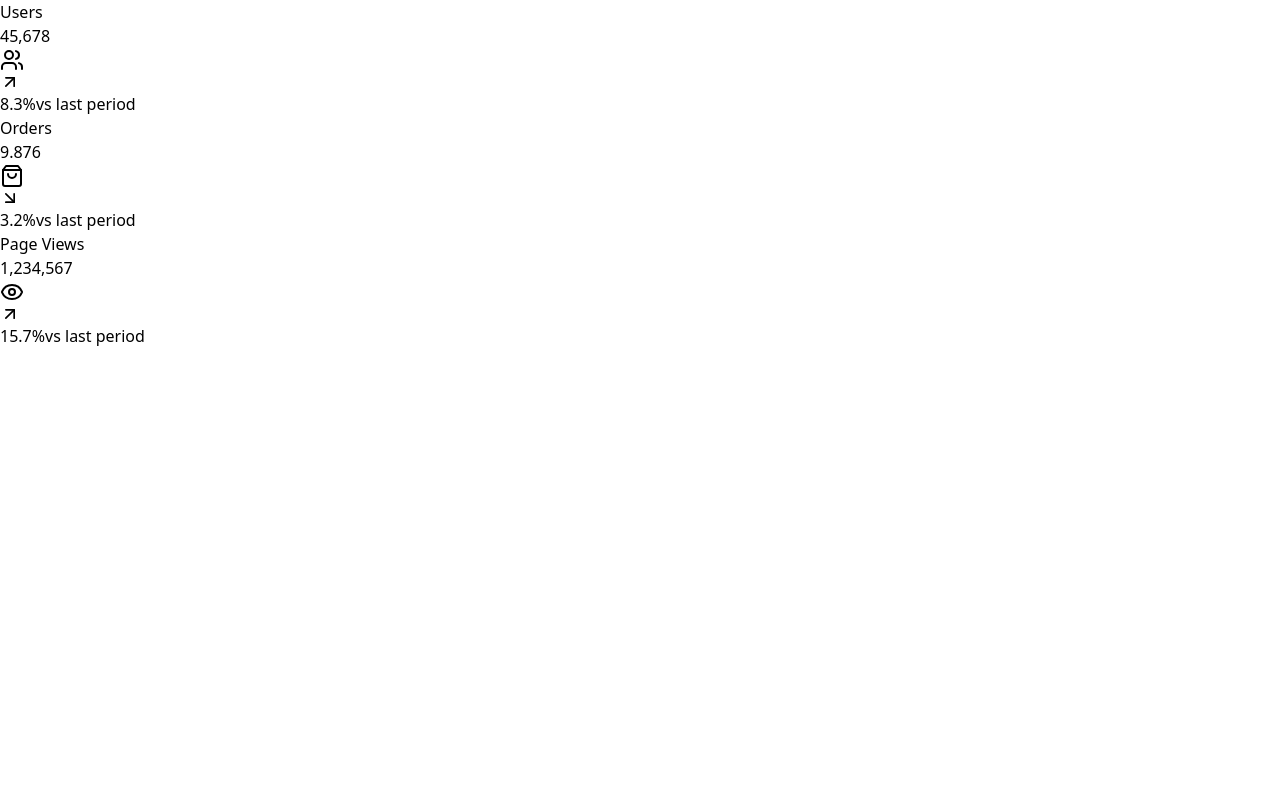
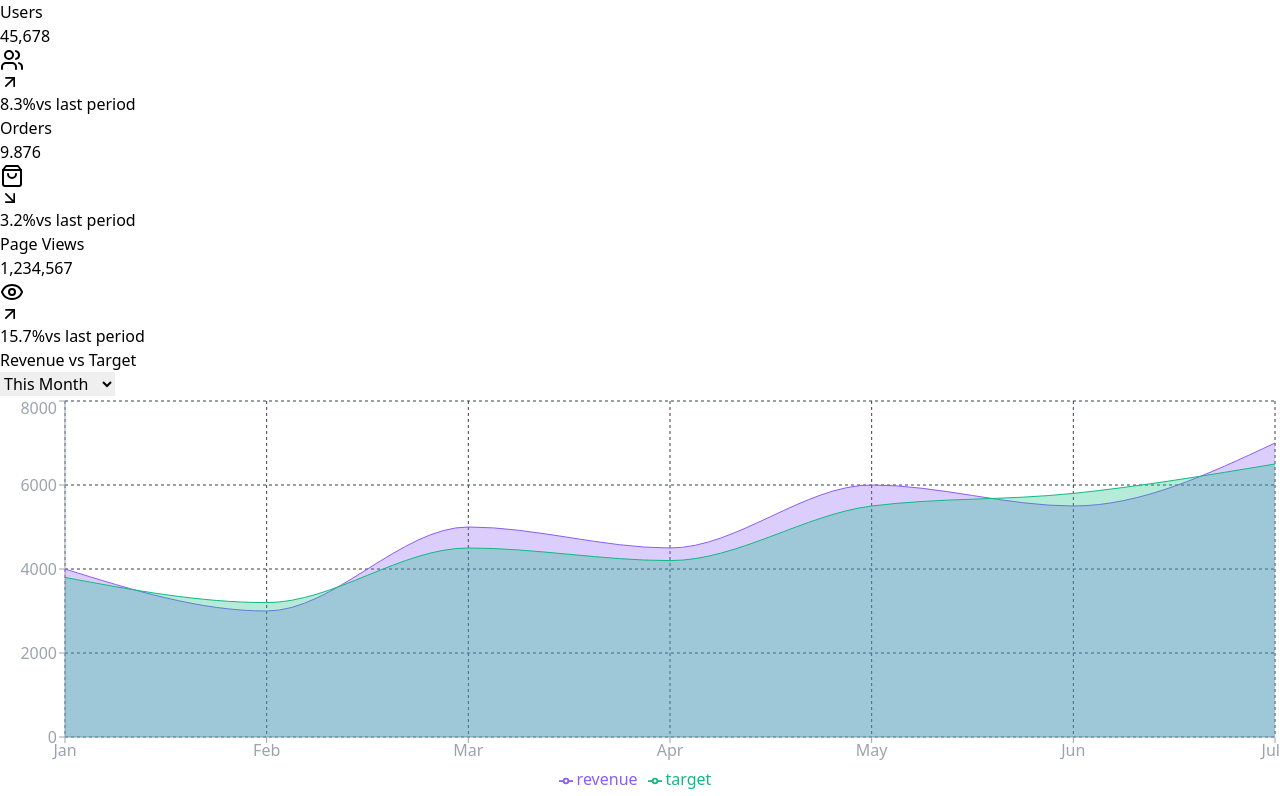
Before and after one commit to nicholasndolo/react-admin-dashboard, a React (Vite) app: page /analytics in a window 1280 px wide. Shown: the part 478-1274 px from the top of the page. Before the commit the page ends 826 px from the top, so only its background shows below. Built offline with nearby package versions, Linux system fonts and the light colour scheme.

Commit message:
feat: RevenueChart component

```diff
--- /dev/null
+++ b/src/components/analytics/RevenueChart.jsx
@@ -0,0 +1,60 @@
+import { useState } from 'react'
+import { motion } from 'framer-motion'
+import { AreaChart, Area, XAxis, YAxis, CartesianGrid, Tooltip, Legend, ResponsiveContainer } from 'recharts'
+
+const REVENUE_DATA = [
+  { month: 'Jan', revenue: 4000, target: 3800 },
+  { month: 'Feb', revenue: 3000, target: 3200 },
+  { month: 'Mar', revenue: 5000, target: 4500 },
+  { month: 'Apr', revenue: 4500, target: 4200 },
+  { month: 'May', revenue: 6000, target: 5500 },
+  { month: 'Jun', revenue: 5500, target: 5800 },
+  { month: 'Jul', revenue: 7000, target: 6500 },
+]
+const RevenueChart = () => {
+  const [selectedTimeRange, setSelectedTimeRange] = useState('This Month')
+  return (
+    <motion.div
+      className='bg-gray-800 bg-opacity-50 backdrop-filter backdrop-blur-lg shadow-lg rounded-xl p-6 border border-gray-700 mb-8'
+      initial={{ opacity: 0, y: 20 }}
+      animate={{ opacity: 1, y: 0 }}
+      transition={{ delay: 0.2 }}
+    >
+      <div className='flex justify-between items-center mb-6'>
+        <h2>Revenue vs Target</h2>
+        <select
+          className='bg-gray-700 text-white rounded-md px-3 py-1 focus:outline-none focus:ring-2 focus:ring-blue-500'
+          value={selectedTimeRange}
+          onChange={(e)=>setSelectedTimeRange(e.target.value)}
+        >
+          <option>This Week</option>
+          <option>This Month</option>
+          <option>This Quarter</option>
+          <option>This Year</option>
+        </select>
+      </div>
+      <div style={{ width: '100%', height: 400 }}>
+        <ResponsiveContainer>
+          <AreaChart data={REVENUE_DATA}>
+          <CartesianGrid strokeDasharray='3 3' stroke='#374151'/>
+          <XAxis dataKey='month' stroke='#9CA3AF'/>
+          <YAxis stroke='#9CA3AF'/>
+          <Tooltip
+            contentStyle={{
+              backgroundColor: 'rgba(31, 41, 55, 0.8)',
+              borderColor: '#485563'
+            }}
+            itemStyle={{ color: '#E5E7EB'}}
+          />
+          <Legend/>
+          <Area type='monotone' dataKey='revenue' stroke='#8B5CF6' fill='#8B5CF6' fillOpacity={0.3}/>
+          <Area type='monotone' dataKey='target' stroke='#10B981' fill='#10B981' fillOpacity={0.3}/>
+          </AreaChart>
+        </ResponsiveContainer>
+      </div>
+
+    </motion.div>
+  )
+}
+
+export default RevenueChart
--- a/src/pages/AnalyticsPage.jsx
+++ b/src/pages/AnalyticsPage.jsx
@@ -1,6 +1,7 @@
 import React from 'react'
 import Header from '../components/common/Header';
 import OverviewCards from '../components/analytics/OverviewCards';
+import RevenueChart from '../components/analytics/RevenueChart';
 
 const AnalyticsPage = () => {
   return (
@@ -8,6 +9,7 @@ const AnalyticsPage = () => {
       <Header title='Analytics Dashboard' />
       <main className='max-w-7xl mx-auto px-4 lg:px-8 py-6'>
         <OverviewCards />
+        <RevenueChart />
       </main>
     </div>
   )
```
